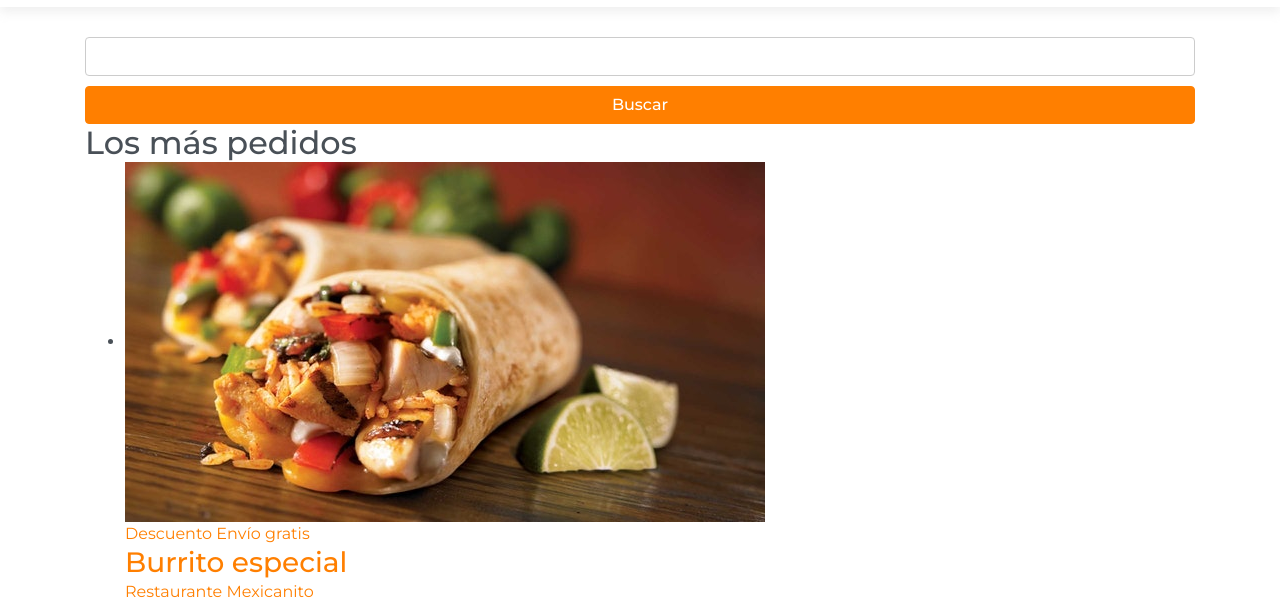
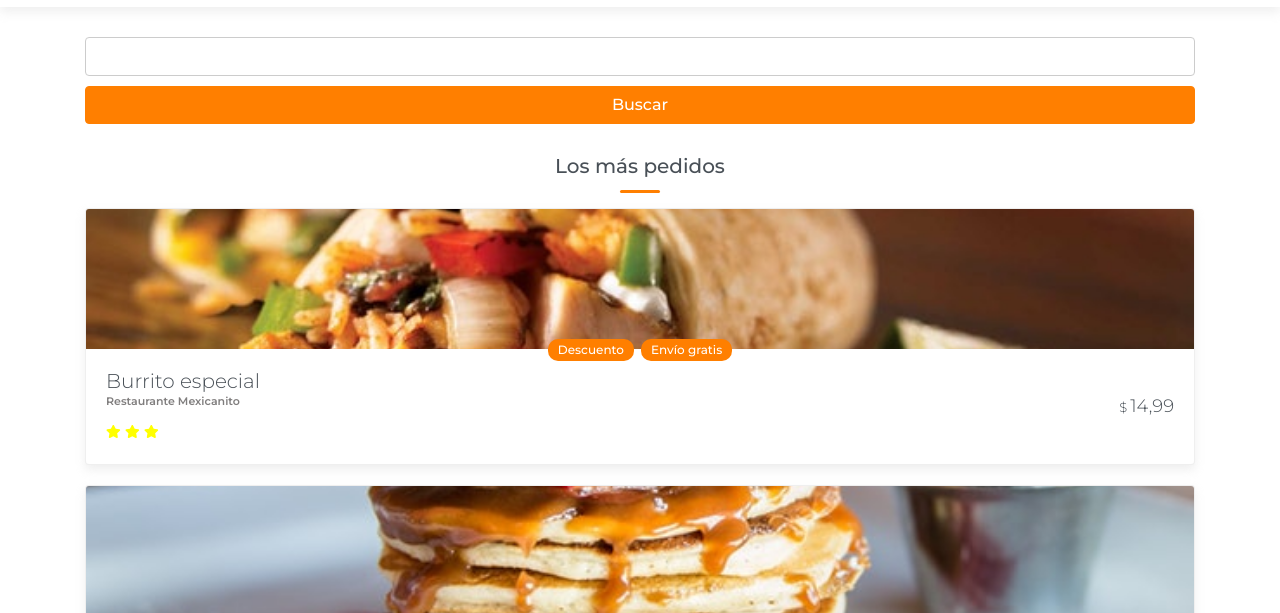
Before and after one commit to csswoman/my-order-now, a plain HTML site: page index.html in a window 1280 px wide. Shown: the part 73-686 px from the top of the page. Drawn offline with Linux system fonts and the light colour scheme.

Commit message:
finalizada sección de productos

```diff
--- a/sass/main.scss
+++ b/sass/main.scss
@@ -25,6 +25,26 @@ a, .btn-link {
 .btn.btn-primary {
     font-weight: 500;
     color: white;
+}
+
+.section-title {
+    font-size: 20px;
+    text-align: center;
+    padding: 15px 0 30px;
+    position: relative;
+
+    &::after {
+        content: "";
+        position: absolute;
+        display: block;
+        width: 40px;
+        height: 3px;
+        background: $primary;
+        bottom: 15px;
+        left: 50%;
+        transform: translateX(-50%);
+        border-radius: 4px;
+    }
 }
 
 header {
@@ -105,3 +125,99 @@ header {
         border-radius: 4px;
     }
 }
+
+.products-list-container {
+    padding-top: 15px;
+
+    ul {
+        padding: 0;
+        margin: 0;
+        list-style: none;
+
+        li {
+            border: 1px solid rgba(204, 204, 204, 0.31);
+            box-shadow: 0px 5px 10px rgba(204, 204, 204, 0.31);
+            background: #fff;
+            margin-bottom: 20px;
+            border-radius: 4px;
+            overflow: hidden;
+
+            .product-image {
+                img {
+                    width: 100%;
+                    height: 140px;
+                    object-fit: cover;
+                    object-position: center;
+                }
+            }
+
+            .product-info {
+                padding: 20px;
+                display: flex;
+                justify-content: space-between;
+                align-items: center;
+                position: relative;
+
+                .tags {
+                    display: flex;
+                    align-items: center;
+                    justify-content: center;
+                    position: absolute;
+                    top: -10px;
+                    left: 50%;
+                    transform: translateX(-50%);
+                    width: 100%;
+
+                    span {
+                        display: block;
+                        background: $primary;
+                        color: #fff;
+                        border-radius: 10px;
+                        margin-right: 7px;
+                        font-size: 12px;
+                        padding: 2px 10px;
+                        font-weight: 500;
+
+                        &:last-child {
+                            margin-right: 0;
+                        }
+                    }
+                }
+
+                .product-name {
+                    font-weight: 300;
+                    font-size: 20px;
+                    color: $black-secondary;
+                }
+
+                .restaurant {
+                    margin-bottom: 10px;
+                    font-size: 11px;
+                    color: #807e7e;
+                    font-weight: 600;
+                }
+
+                .stars {
+                    margin-top: 5px;
+
+                    svg {
+                        font-size: 13px;
+                        color: yellow;
+                    }
+                }
+
+                .product-price {
+                    font-size: 18px;
+                    margin: 0;
+                    font-weight: 300;
+                    color: $black-secondary;
+
+                    span {
+                        font-size: 13px;
+                        margin-right: 3px;
+                    }
+                }
+            }
+        }
+    }
+}
```
Also changed, not shown: css/main.css.
